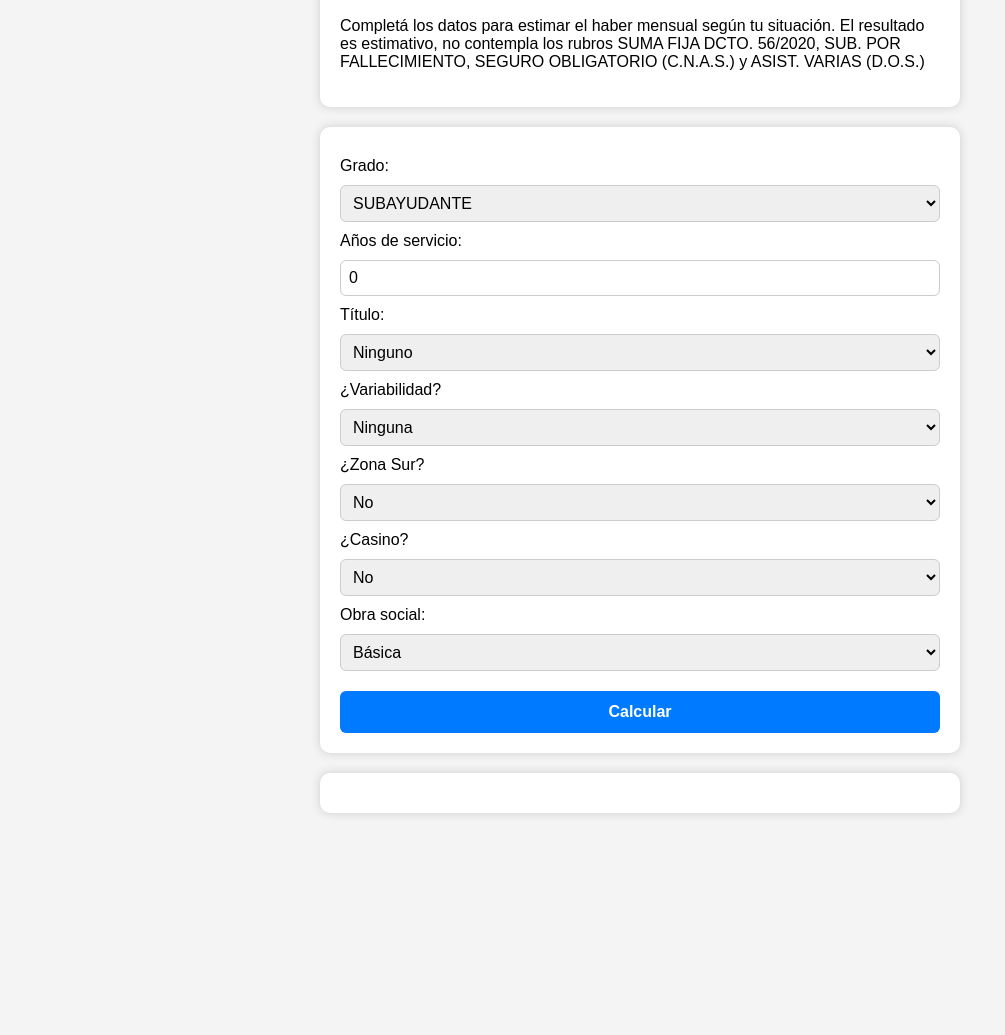
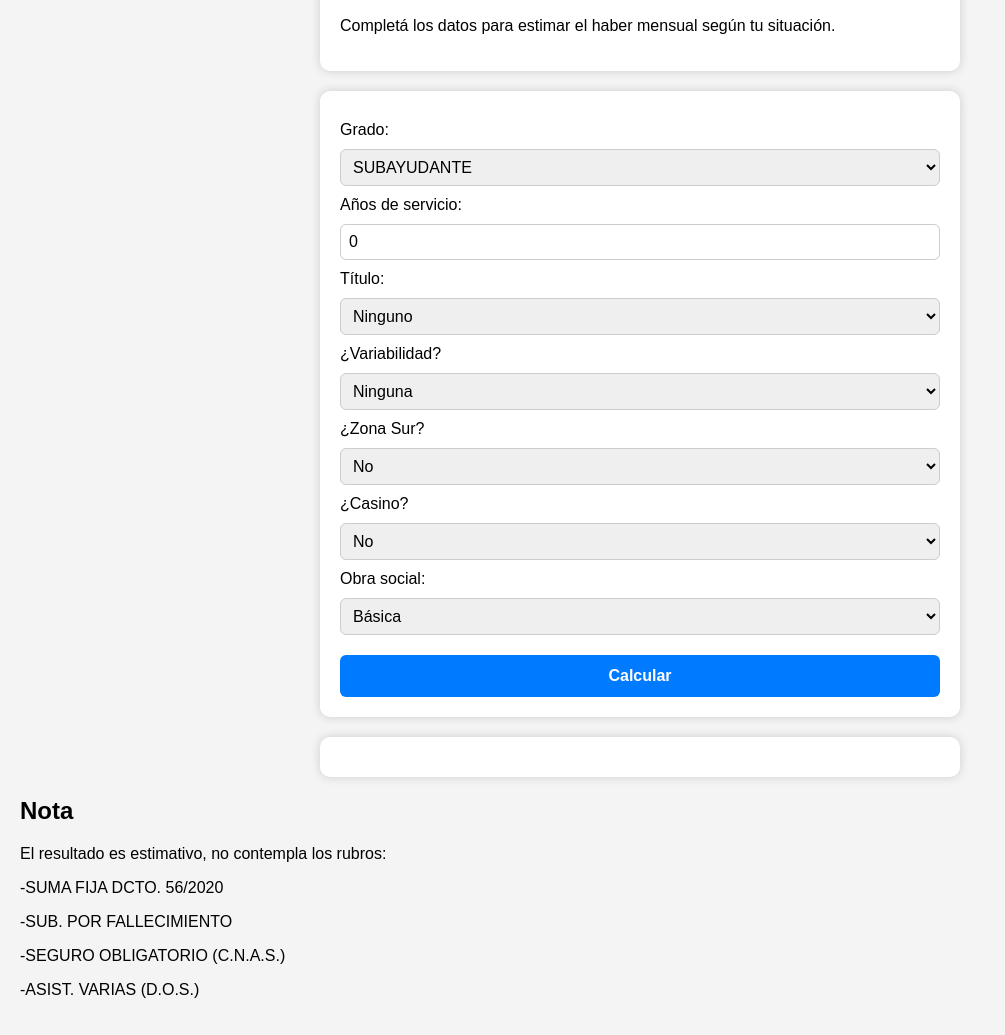
Before and after one commit to conurba/CHSPF, a plain HTML site: page index.html in a window 1280 px wide. Shown: the part 91-1126 px from the top of the page, without its empty margins (0-1005 px from the left). Before the commit the page ends 944 px from the top, so only its background shows below. Drawn offline with Linux system fonts and the light colour scheme.

Commit message:
Update index.html

```diff
--- a/index.html
+++ b/index.html
@@ -87,8 +87,7 @@
 
   <div class="titulo">
     <h2>Calculadora de Haberes - SPF</h2>
-    <p>Completá los datos para estimar el haber mensual según tu situación.
-    El resultado es estimativo, no contempla los rubros SUMA FIJA DCTO. 56/2020, SUB. POR FALLECIMIENTO, SEGURO OBLIGATORIO (C.N.A.S.) y ASIST. VARIAS (D.O.S.)</p>
+    <p>Completá los datos para estimar el haber mensual según tu situación.</p>
   </div>
 
   <div class="formulario">
@@ -525,5 +524,13 @@
     }
   }
 </script>
+    <div class="nota">
+    <h2>Nota</h2>
+    <p>El resultado es estimativo, no contempla los rubros:
+      </p>-SUMA FIJA DCTO. 56/2020</p>
+      </p>-SUB. POR FALLECIMIENTO</p>
+      </p>-SEGURO OBLIGATORIO (C.N.A.S.)</p>
+      </p>-ASIST. VARIAS (D.O.S.)</p>
+  </div>
 </body>
 </html>
```
